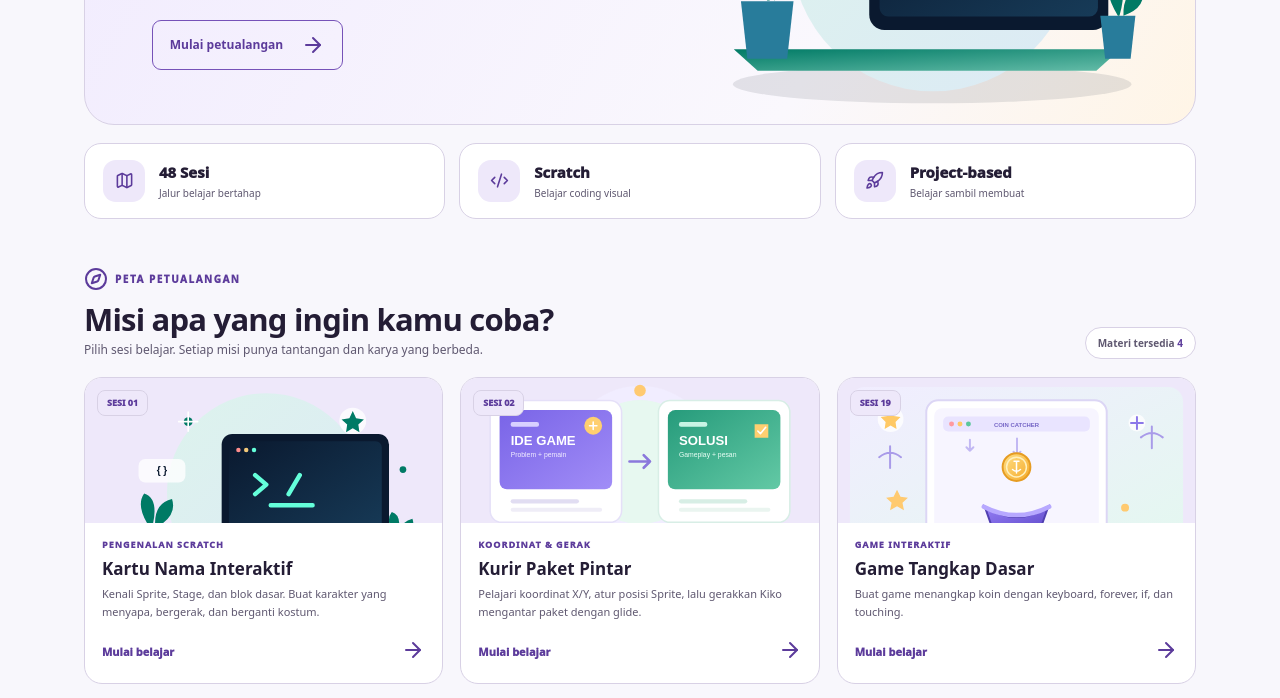
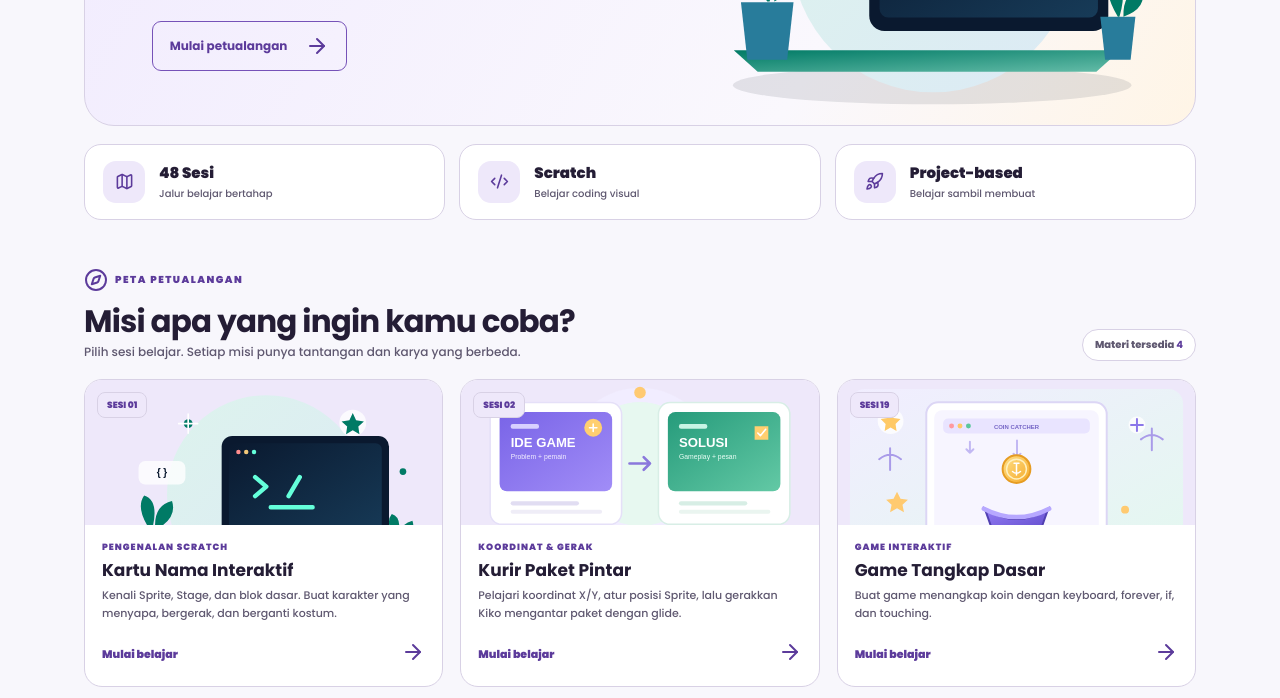
Before and after one commit to soKrizpy/RG, a plain HTML site: page index.html in a window 1280 px wide. Shown: the part 478-1176 px from the top of the page. Drawn offline with nearby package versions, Linux system fonts and the light colour scheme.

Commit message:
style(home): switch typography to Poppins

```diff
--- a/index.html
+++ b/index.html
@@ -9,7 +9,7 @@
 <link rel="icon" href="assets/images/kiko.svg">
 <link rel="preconnect" href="https://fonts.googleapis.com">
 <link rel="preconnect" href="https://fonts.gstatic.com" crossorigin>
-<link href="https://fonts.googleapis.com/css2?family=Nunito:wght@400;600;700;800;900;1000&display=swap" rel="stylesheet">
+<link href="https://fonts.googleapis.com/css2?family=Poppins:wght@400;500;600;700;800;900" rel="stylesheet">
 <link rel="stylesheet" href="assets/css/style.css">
 <link rel="stylesheet" href="assets/css/theme.css">
 <script src="https://unpkg.com/lucide@0.468.0/dist/umd/lucide.min.js"></script>
```
